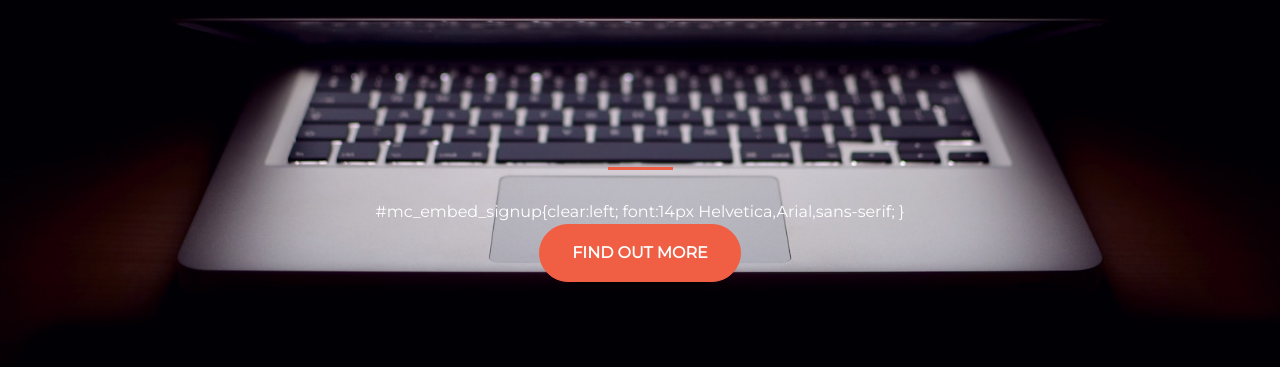
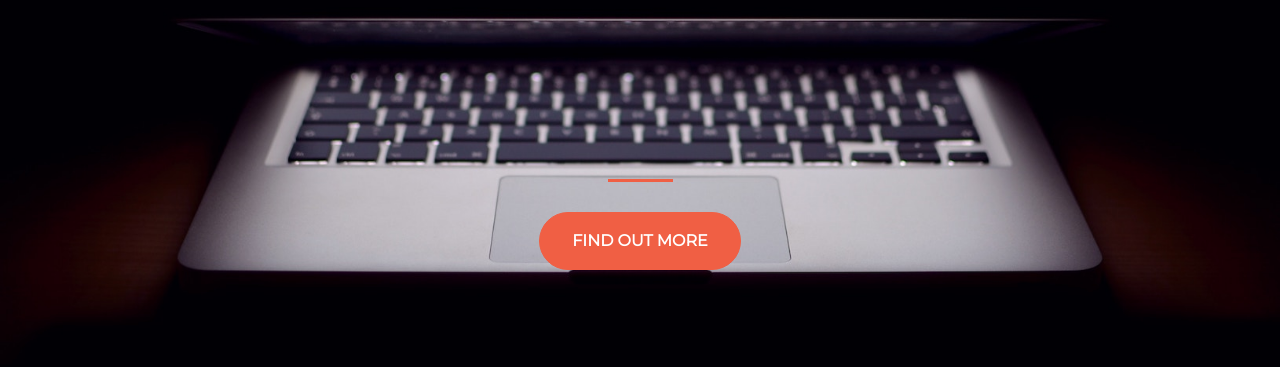
Before and after one commit to ChancellorET/ChancellorET.github.io, a plain HTML site: page index.html in a window 1280 px wide. Shown: the part 295-662 px from the top of the page. Drawn offline with nearby package versions, Linux system fonts and the light colour scheme.

Commit message:
Update index.html

```diff
--- a/index.html
+++ b/index.html
@@ -26,8 +26,8 @@
             <hr>
           </div>
           <div class="col-lg-12 my-auto">
-            <!-- Begin MailChimp Signup Form -->
-  #mc_embed_signup{clear:left; font:14px Helvetica,Arial,sans-serif; }
+
+
 </style>
 <div id="mc_embed_signup">
 <form action="https://facebook.us18.list-manage.com/subscribe/post?u=1b092286e45cb142302b4d462&amp;id=d7c0ef470b" method="post" id="mc-embedded-subscribe-form" name="mc-embedded-subscribe-form" class="validate" target="_blank" novalidate>
```
